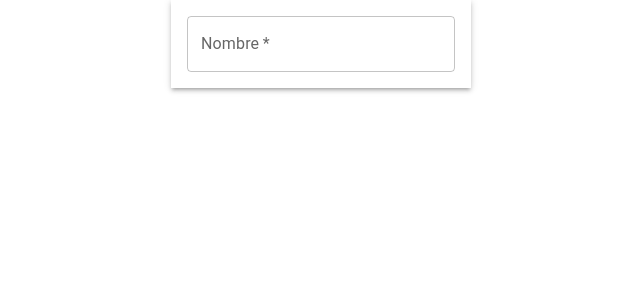
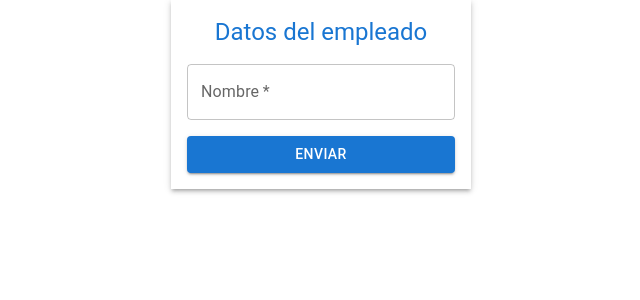
Before and after one commit to marcoamado2016/vifort, a Next.js app: page /trabajaConNosotros in a window 1280 px wide. Shown: the top 300 px of the page, without its empty margins (319-959 px from the left). Built offline with nearby package versions, Linux system fonts and the light colour scheme.

Commit message:
form detos empleados

```diff
--- a/src/app/trabajaConNosotros/page.tsx
+++ b/src/app/trabajaConNosotros/page.tsx
@@ -1,5 +1,5 @@
 'use client'
-import { Box, TextField } from "@mui/material";
+import { Box, Button, TextField, Typography } from "@mui/material";
 import { useState } from "react";
 
 export default function TrabajaConNosotros() {
@@ -36,13 +36,25 @@ export default function TrabajaConNosotros() {
                 boxShadow: 3,
             }}
         >
+            <Typography
+                variant="h5"
+                sx={{
+                    color: 'primary.main',
+                    textAlign: 'center'
+                }}
+            >
+                Datos del empleado
+            </Typography>
             <TextField
                 required
                 label={"Nombre"}
                 value={formValue.nombre}
+                name={"nombre"}
                 onChange={handleChange}
             />
-
+            <Button variant="contained" color="primary" type="submit">
+                Enviar
+            </Button>
 
         </Box>
     )
```
